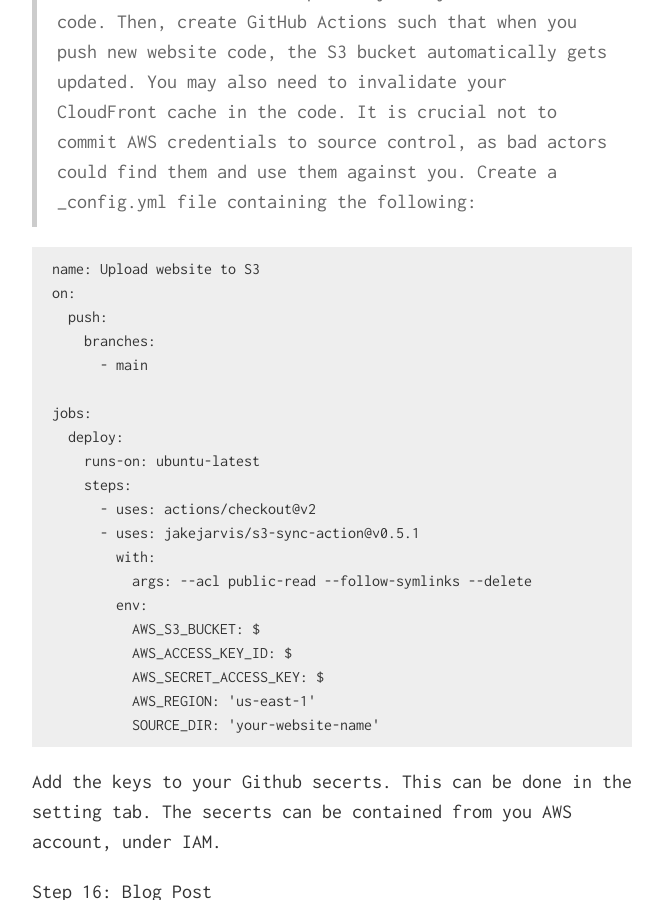
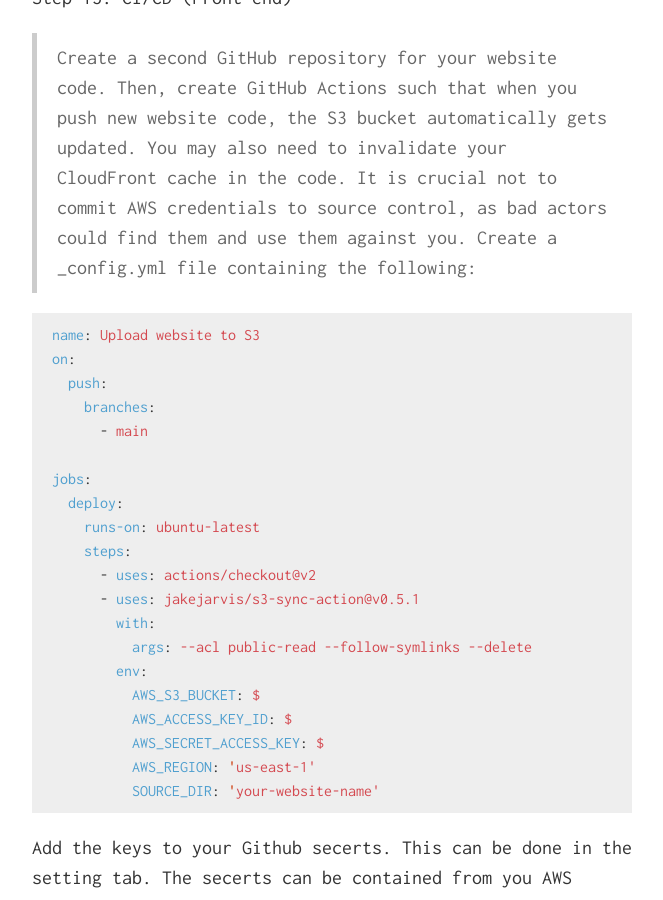
Before and after one commit to PendingUsername/PendingUsername.github.io, a Jekyll site: the page built from index.md, in a window 1280 px wide and 900 px high, scrolled down 8543 px. Shown: the whole window, without its empty margins (308-971 px from the left). Built offline with Jekyll 4.4.1, drawn with Linux system fonts in a browser that asks for light colours; our own code applies the rules of GitHub Pages for plain Markdown files; some of the changed text lies outside the part shown.

Commit message:
Update index.md

````diff
--- a/index.md
+++ b/index.md
@@ -66,6 +66,7 @@ Step 6: DNS
 Step 7: Javascript
 > The seventh requirement is to include a visitor counter on your website that displays how many people have accessed your site. To achieve this, you need to write a bit of JavaScript code that counts the number of visitors and displays it on the website. Create and index.js file, then call the script in your index.html. There are several tutorials available online that can help you add a visitor counter using JavaScript. Mine looked something like this:
 
+```javascript
 //counter
 const counter = document.querySelector(".counter-number");
 async function updateCounter() {
@@ -75,6 +76,7 @@ async function updateCounter() {
 }
 
 updateCounter();
+```
 
 Step 8: Database
 > The eighth requirement is to store the visitor counter data in a database. For this challenge, it is suggested that you use Amazon DynamoDB, a fully managed NoSQL database service that can store and retrieve any amount of data. There are several tutorials available online that can help you set up and use DynamoDB for this challenge. Simply create a database with "ID" as a string, set it to 0 and views as a number value.
@@ -119,7 +121,7 @@ Step 14: CI/CD (Back end)*
 Step 15: CI/CD (Front end)
 > Create a second GitHub repository for your website code. Then, create GitHub Actions such that when you push new website code, the S3 bucket automatically gets updated. You may also need to invalidate your CloudFront cache in the code. It is crucial not to commit AWS credentials to source control, as bad actors could find them and use them against you. Create a _config.yml file containing the following:
 
-```YAML
+```yaml
 name: Upload website to S3
 on:
   push:
````
